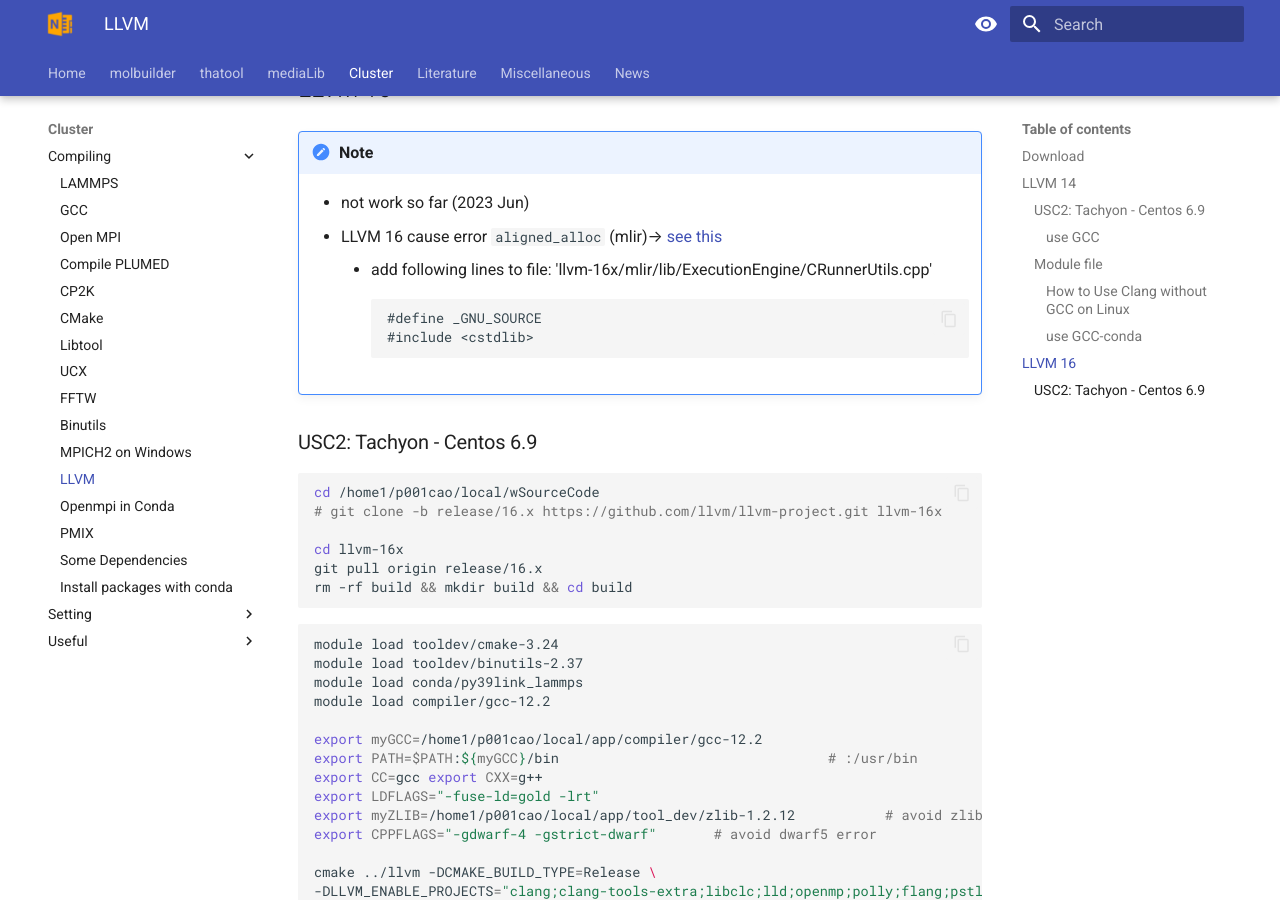
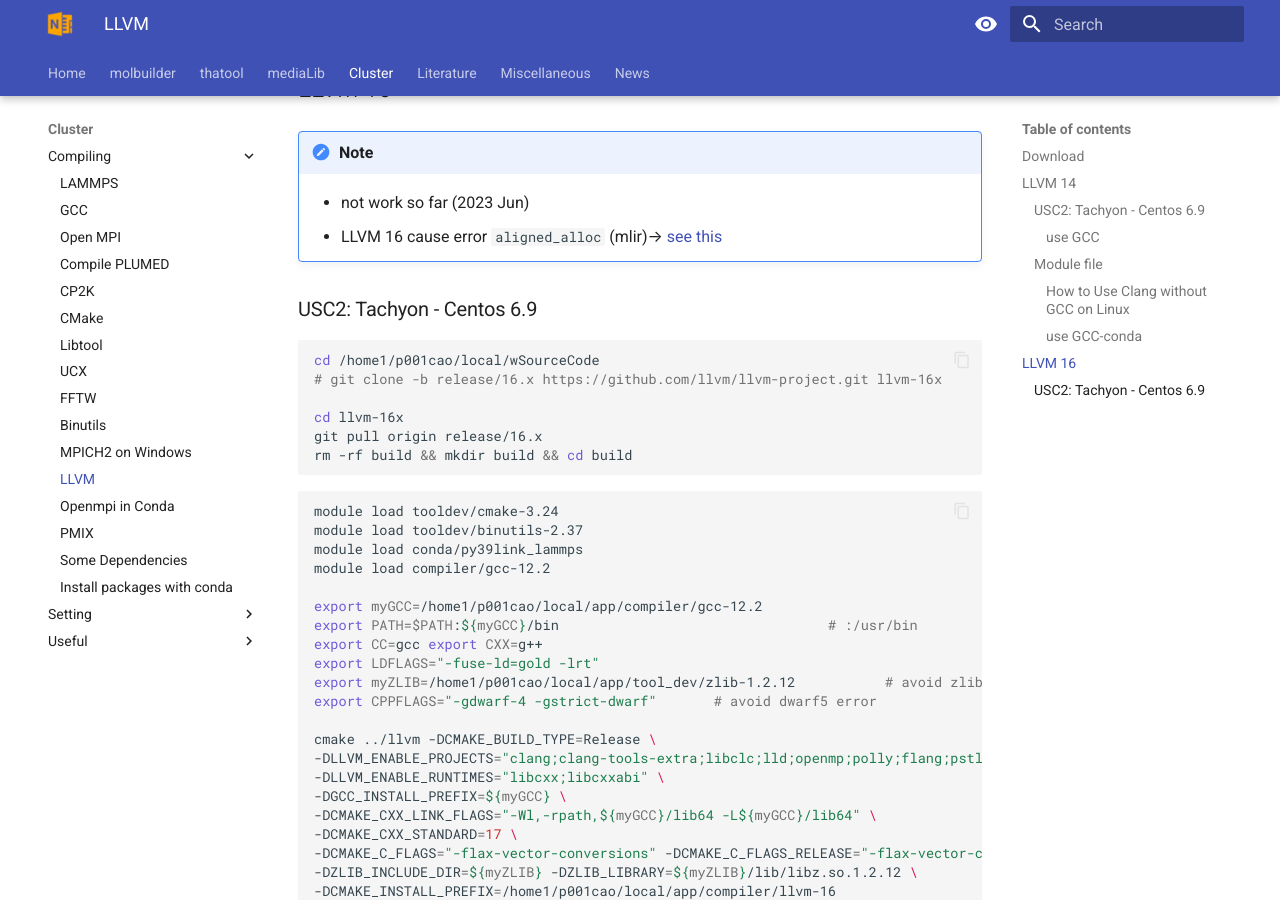
Before and after one commit to thangckt/thangckt.github.io, an MkDocs documentation site: the page built from docs/cluster/compiling/10_LLVM.md, in a window 1280 px wide and 900 px high, scrolled down 4308 px. Built offline with MkDocs 1.6.1 and Material for MkDocs 9.7.7, drawn with Linux system fonts in a browser that asks for light colours; the version menu is left out.

Commit message:
Update 10_LLVM.md

````diff
--- a/docs/cluster/compiling/10_LLVM.md
+++ b/docs/cluster/compiling/10_LLVM.md
@@ -186,11 +186,7 @@
 
     - not work so far (2023 Jun)
     - LLVM 16 cause error `aligned_alloc` (mlir)--> [see this](https://stackoverflow.com/questions/29247065/compiler-cant-find-aligned-alloc-function)
-        - add following lines to file: 'llvm-16x/mlir/lib/ExecutionEngine/CRunnerUtils.cpp'
-            ```
-            #define _GNU_SOURCE
-            #include <cstdlib>
-            ```
+
 
 ### USC2: Tachyon - Centos 6.9
 
````
